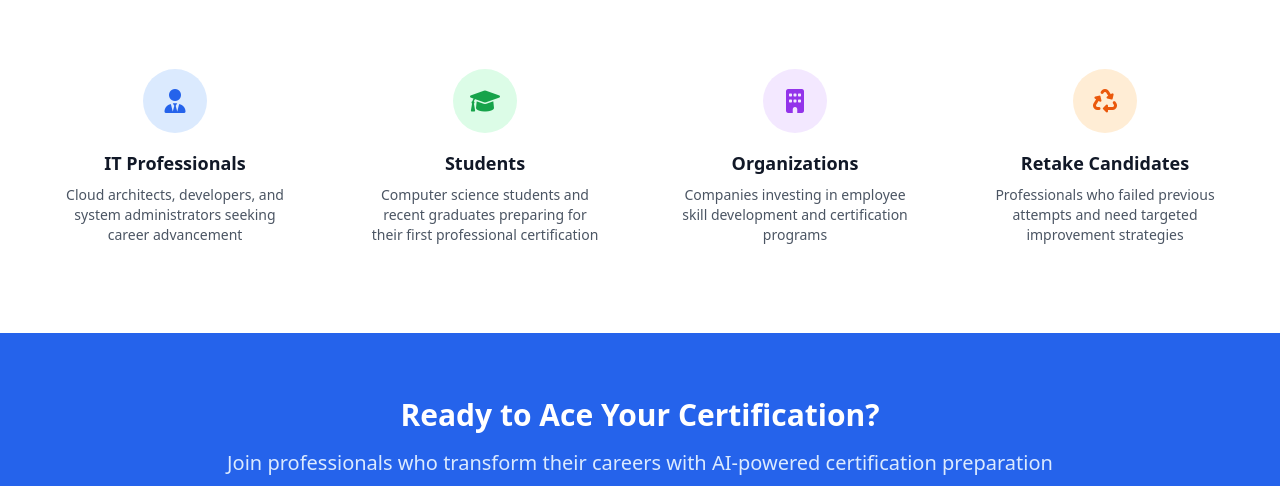
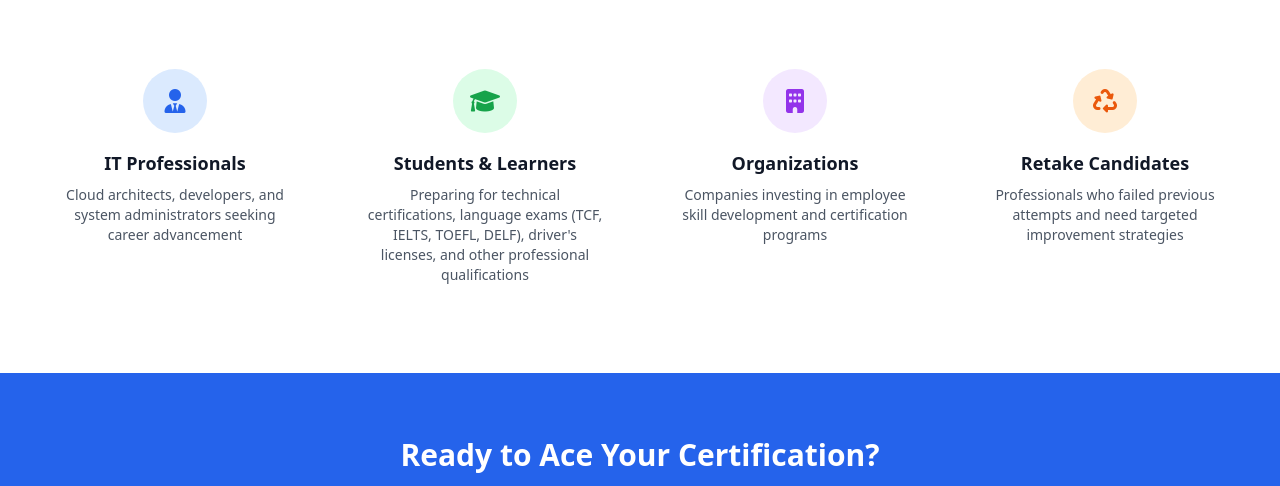
Before and after one commit to tsognong/ai-certification-prep-assistant, a plain HTML site: page index.html in a window 1280 px wide. Shown: the part 2081-2567 px from the top of the page. Drawn offline with nearby package versions, Linux system fonts and the light colour scheme.

Commit message:
stable step

```diff
--- a/index.html
+++ b/index.html
@@ -213,8 +213,8 @@
                     <div class="bg-green-100 w-16 h-16 rounded-full flex items-center justify-center mx-auto mb-4">
                         <i class="fas fa-graduation-cap text-green-600 text-2xl"></i>
                     </div>
-                    <h3 class="text-lg font-semibold text-gray-900 mb-2">Students</h3>
-                    <p class="text-gray-600 text-sm">Computer science students and recent graduates preparing for their first professional certification</p>
+                    <h3 class="text-lg font-semibold text-gray-900 mb-2">Students & Learners</h3>
+                    <p class="text-gray-600 text-sm">Preparing for technical certifications, language exams (TCF, IELTS, TOEFL, DELF), driver's licenses, and other professional qualifications</p>
                 </div>
 
                 <div class="text-center p-6">
```
